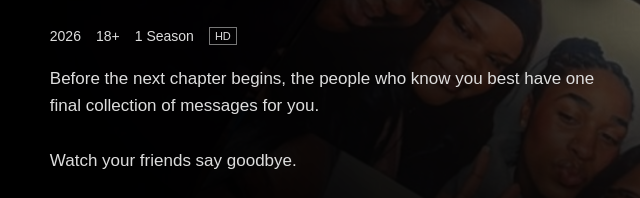
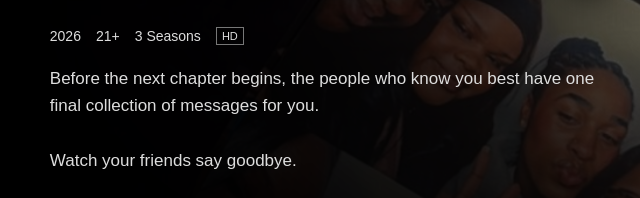
Before and after one commit to JBGraduation/NetflixForMonet, a plain HTML site: page index.html in a window 1280 px wide. Shown: the part 357-555 px from the top of the page, 27-667 px from the left. Drawn offline with Linux system fonts and the light colour scheme.

Commit message:
Update season count and age rating in index.html

```diff
--- a/index.html
+++ b/index.html
@@ -102,11 +102,11 @@
                 </span>
 
                 <span>
-                    18+
+                    21+
                 </span>
 
                 <span>
-                    1 Season
+                    3 Seasons
                 </span>
 
                 <span class="hd">
```
